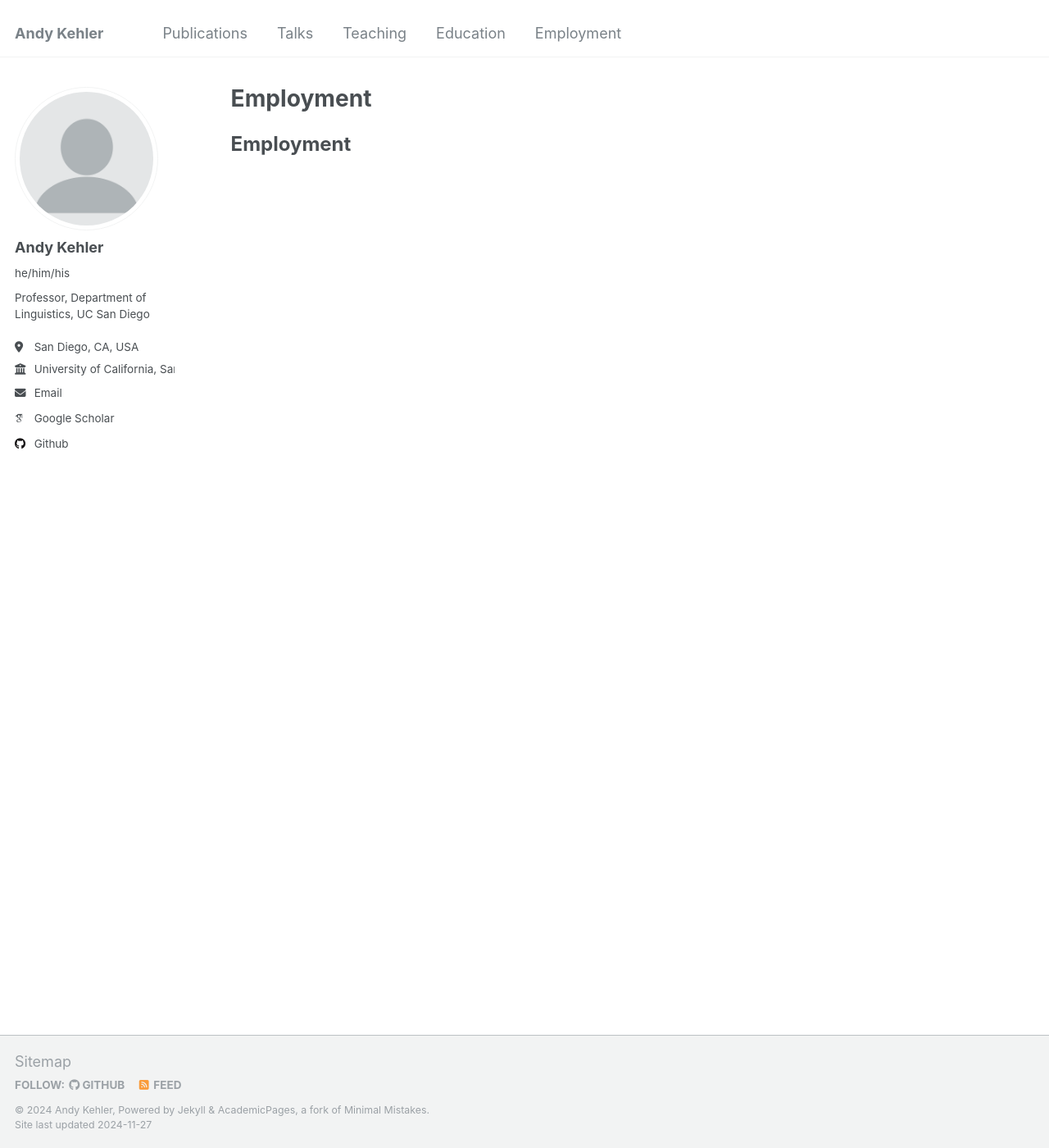
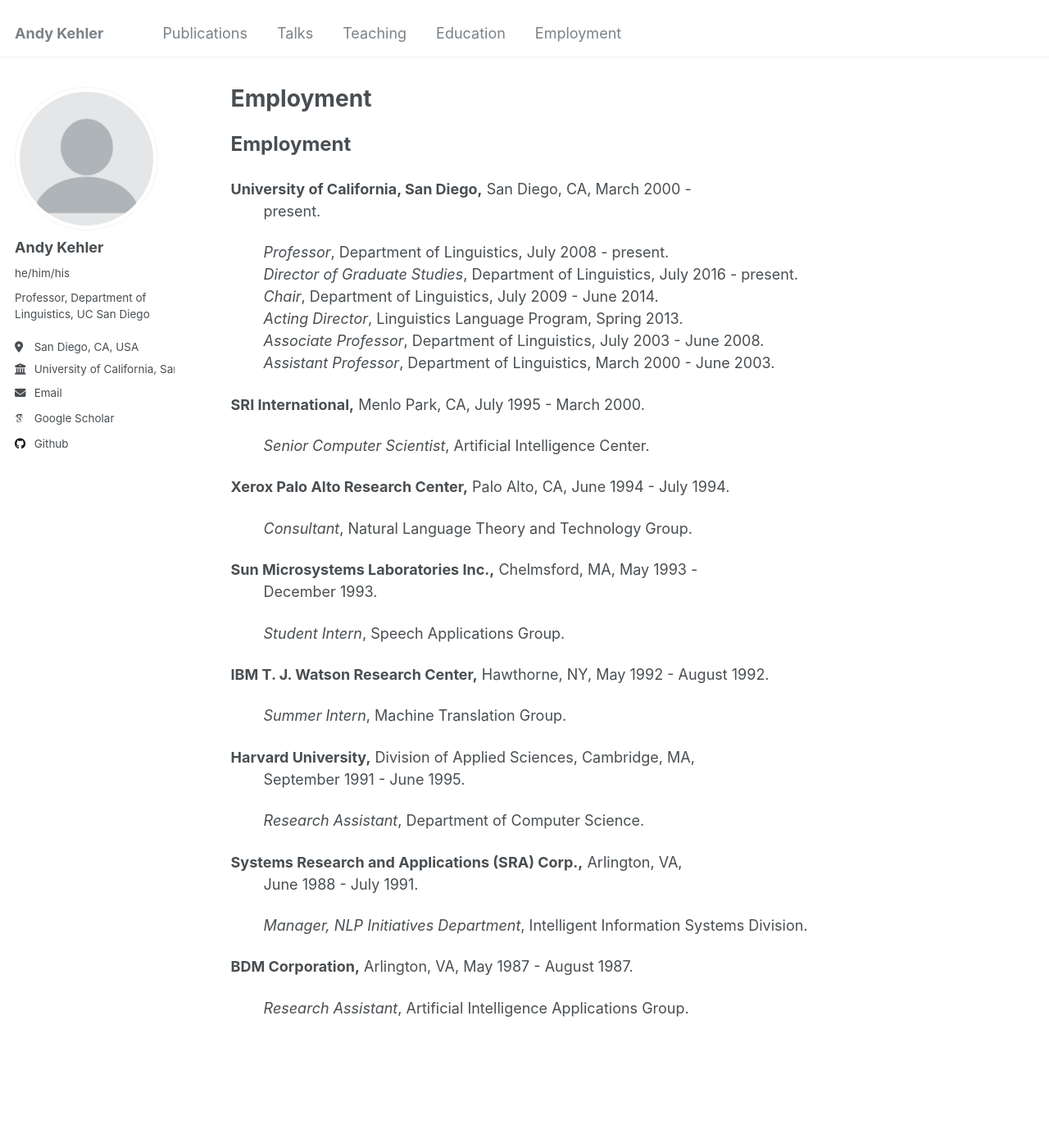
Before and after one commit to akehler/akehler.github.io, a Jekyll site: the page built from _pages/employment.html, in a window 1280 px wide and 1400 px high. Shown: the whole window at 82% size. Built offline with Jekyll 4.4.1, drawn with Linux system fonts in a browser that asks for light colours; some web fonts are replaced.

Commit message:
Update employment.html

```diff
--- a/_pages/employment.html
+++ b/_pages/employment.html
@@ -9,3 +9,57 @@ author_profile: true
 <p></p>
 
 <strong><font size="5">Employment</font></strong>
+
+<P>
+<DL>
+<DT><STRONG>University of California, San Diego,</STRONG>
+San Diego, CA, March 2000 - <br><dd>present. <p>
+<DD><I>Professor</I>, Department of Linguistics, July 2008 - present. <br>
+<DD><I>Director of Graduate Studies</I>, Department of Linguistics, July 2016 - present. <br>
+<DD><I>Chair</I>, Department of Linguistics, July 2009 - June 2014. <br>
+<DD><I>Acting Director</I>, Linguistics Language Program, Spring 2013. <br>
+<DD><I>Associate Professor</I>, Department of Linguistics, July 2003 - June 2008. <br>
+<DD><I>Assistant Professor</I>, Department of Linguistics, March 2000
+- June 2003. <br>
+<P>
+<DT><STRONG>SRI International,</STRONG>
+Menlo Park, CA, July 1995 -
+March 2000. <p> <DD><I>Senior Computer Scientist</I>, Artificial
+Intelligence Center.
+
+<P>
+<DT><STRONG>Xerox Palo Alto Research Center,</STRONG>
+Palo Alto, CA, June
+1994 - July 1994. <p> <DD><EM>Consultant</EM>, Natural Language Theory and
+Technology Group.
+
+<P>
+<DT><STRONG>Sun Microsystems Laboratories Inc.,</STRONG>
+Chelmsford, MA, May
+1993 - <br><dd>December 1993.  <p><DD> <EM>Student Intern</EM>, Speech Applications Group.
+
+<P>
+<DT><STRONG>IBM T. J. Watson Research Center,</STRONG>
+Hawthorne, NY, May
+1992 - August 1992. <p> <DD><EM>Summer Intern</EM>, Machine Translation Group.
+
+<P>
+<DT><STRONG>Harvard University,</STRONG>
+Division of Applied Sciences,
+Cambridge, MA, <br><dd>September 1991 - June 1995.
+<p> <DD><I>Research Assistant</I>,
+Department of Computer Science.
+
+<P>
+<DT><STRONG>Systems Research and Applications (SRA) Corp.,</STRONG>
+Arlington, VA,<br><dd> June
+1988 - July 1991.  <p> <DD><EM>Manager, NLP Initiatives Department</EM>,
+Intelligent Information Systems Division.
+
+<P>
+<DT><STRONG>BDM Corporation,</STRONG>
+Arlington, VA, May 1987 - August
+1987. <p> <DD><EM>Research Assistant</EM>, Artificial Intelligence
+Applications Group.
+<P>
+</DL>
```
